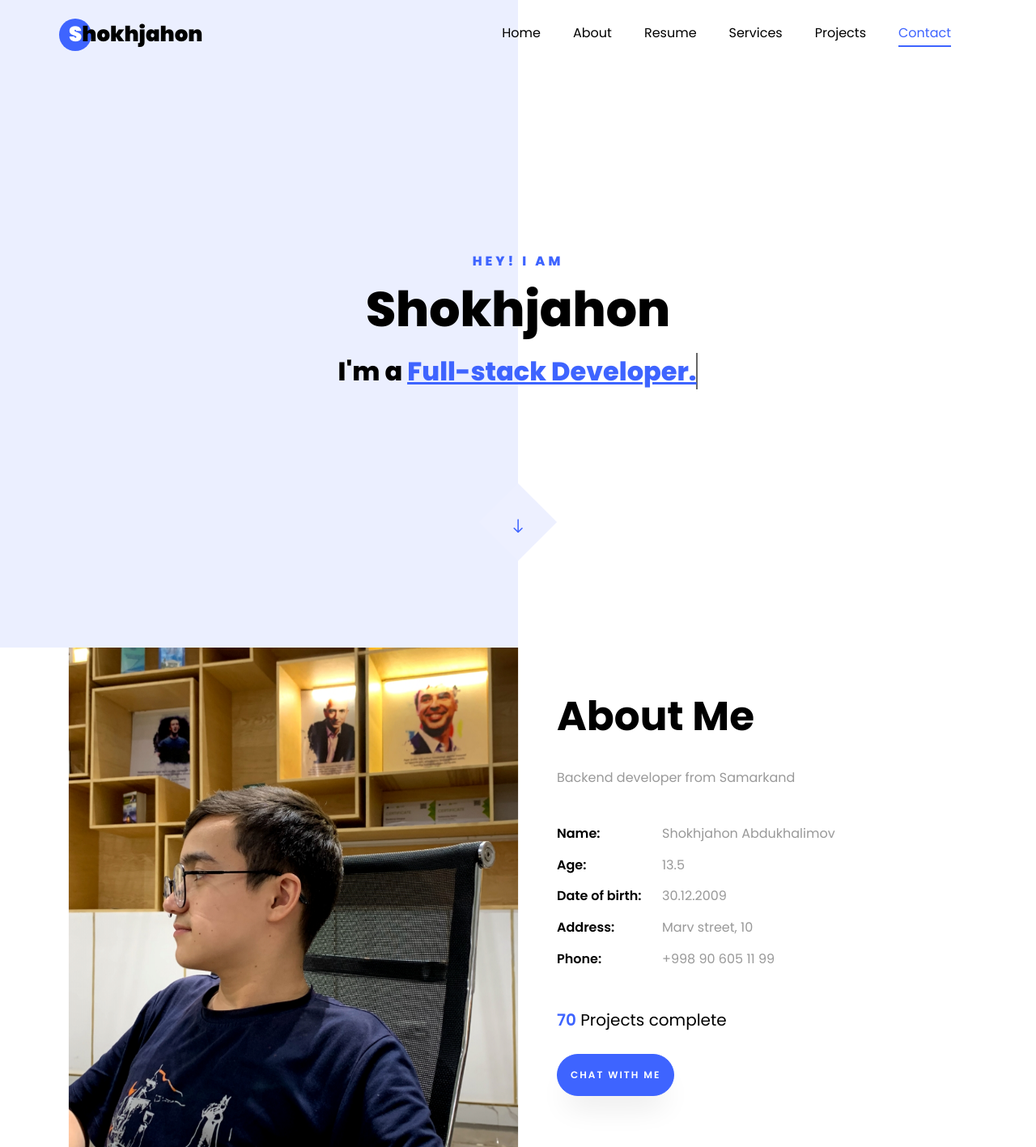
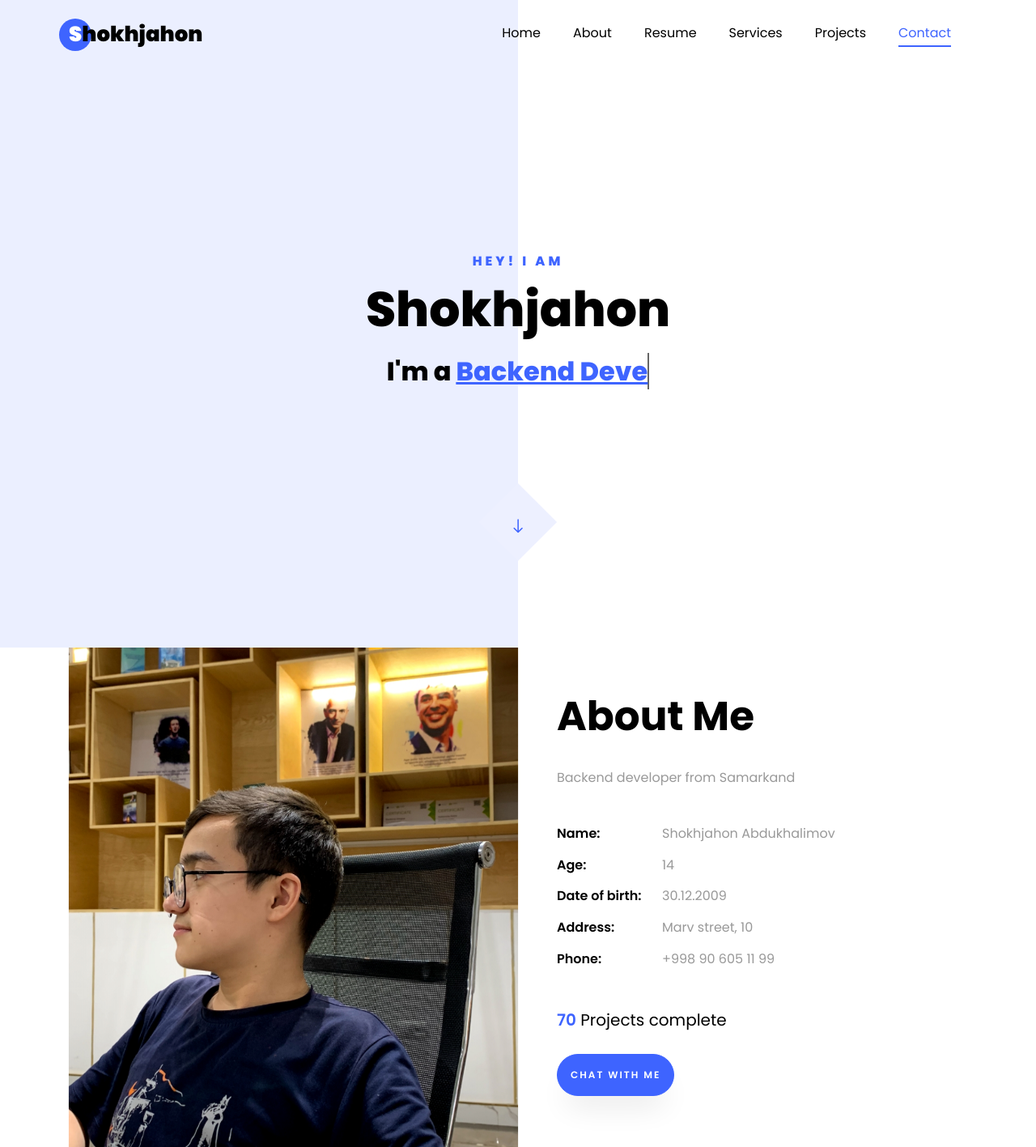
Before and after one commit to shokhjahon-dev/portfolio, a Django app: template templates/index.html in a window 1280 px wide. Shown: the top 1417 px of the page at 81% size. Run offline with Django 4.2, Linux system fonts and the light colour scheme; the template is opened without the code that fills it, so the values that code supplies are empty; some libraries are stand-ins or nearby versions; some web fonts are replaced.

Commit message:
Update index.html

```diff
--- a/templates/index.html
+++ b/templates/index.html
@@ -50,7 +50,7 @@
 <span class="subheading">Hey! I am</span>
 <h1>Shokhjahon</h1>
 <h2>I'm a
-<span class="txt-rotate" data-period="800" data-rotate='["Coder.", "Full-stack Developer.", "Mobilographer.", "Designer & Videomaker" ]'></span>
+<span class="txt-rotate" data-period="800" data-rotate='["Coder.", "Backend Developer.", "Python Developer", "Videomaker."]'></span>
 </h2>
 </div>
 </div>
@@ -81,7 +81,7 @@
 <p>Backend developer from Samarkand</p>
 <ul class="about-info mt-4 px-md-0 px-2">
 <li class="d-flex"><span>Name:</span> <span>Shokhjahon Abdukhalimov</span></li>
- <li class="d-flex"><span>Age:</span> <span>13.5</span></li>
+ <li class="d-flex"><span>Age:</span> <span>14</span></li>
 <li class="d-flex"><span>Date of birth:</span> <span>30.12.2009</span></li>
 <li class="d-flex"><span>Address:</span> <span>Marv street, 10</span></li>
 <!--<li class="d-flex"><span>Zip code:</span> <span>1000</span></li>-->
```
